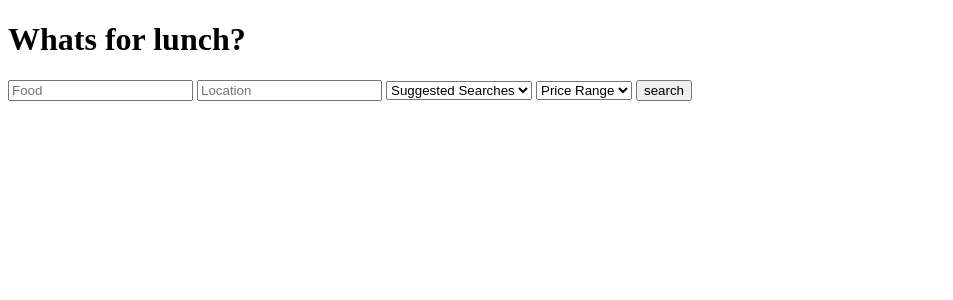
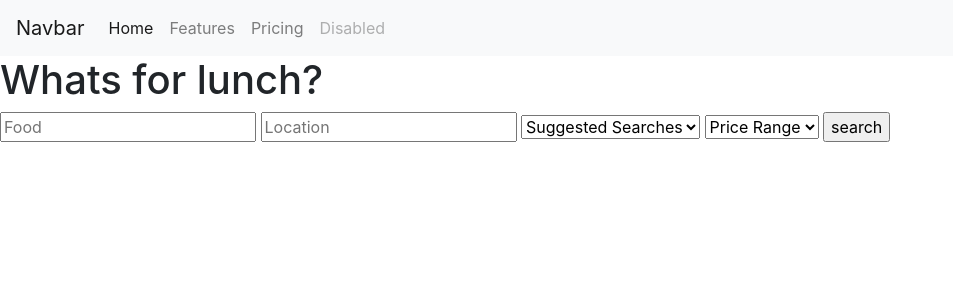
Before and after one commit to stian34556/what-s-for-lunch, a Flask app: page / in a window 1280 px wide. Shown: the top 300 px of the page, without its empty margins (0-953 px from the left). Run offline with Flask 2, Linux system fonts and the light colour scheme; some libraries are stand-ins or nearby versions.

Commit message:
added navbar

```diff
--- a/app.py
+++ b/app.py
@@ -2,6 +2,30 @@ from flask import Flask, render_template, request
 
 app = Flask(__name__)
 
+FOOD = [
+    "American",
+    "Asian",
+    "Barbecue",
+    "Canadian",
+    "Chinese",
+    "Europen",
+    "Fast Food",
+    "French",
+    "Halal",
+    "Italian",
+    "Japanese",
+    "Korean",
+    "Mexican",
+    "Vegetarian",
+    "Vietnamese"
+]
+
+
+@app.route("/login", methods = ["POST", "GET"])
+def login():
+    return render_template("login.html")
+
+
 @app.route("/")
 def home():
-    return render_template("home.html")
+    return render_template("home.html", suggested=FOOD)
--- a/templates/base.html
+++ b/templates/base.html
@@ -3,9 +3,29 @@
 <html lang="en">
     <head>
         <meta name="viewport" content="intitial-scale=1, width=device-width">
-        <title>Lunch Picker</title>
+        <title>{% block title %} {% endblock %}</title>
+        <link rel="stylesheet" href="https://stackpath.bootstrapcdn.com/bootstrap/4.3.1/css/bootstrap.min.css" integrity="sha384-ggOyR0iXCbMQv3Xipma34MD+dH/1fQ784/j6cY/iJTQUOhcWr7x9JvoRxT2MZw1T" crossorigin="anonymous">
     </head>
     <body>
-         {% block body %} {% endblock %}
+        <nav class="navbar navbar-expand-lg navbar-light bg-light">
+            <a class="navbar-brand" href="#">Navbar</a>
+            <button class="navbar-toggler" type="button" data-toggle="collapse" data-target="#navbarNavAltMarkup" aria-controls="navbarNavAltMarkup" aria-expanded="false" aria-label="Toggle navigation">
+              <span class="navbar-toggler-icon"></span>
+            </button>
+            <div class="collapse navbar-collapse" id="navbarNavAltMarkup">
+              <div class="navbar-nav">
+                <a class="nav-item nav-link active" href="#">Home <span class="sr-only">(current)</span></a>
+                <a class="nav-item nav-link" href="#">Features</a>
+                <a class="nav-item nav-link" href="#">Pricing</a>
+                <a class="nav-item nav-link disabled" href="#" tabindex="-1" aria-disabled="true">Disabled</a>
+              </div>
+            </div>
+          </nav>
+
+        {% block body %} {% endblock %}
+        <script src="https://code.jquery.com/jquery-3.3.1.slim.min.js" integrity="sha384-q8i/X+965DzO0rT7abK41JStQIAqVgRVzpbzo5smXKp4YfRvH+8abtTE1Pi6jizo" crossorigin="anonymous"></script>
+        <script src="https://cdnjs.cloudflare.com/ajax/libs/popper.js/1.14.7/umd/popper.min.js" integrity="sha384-UO2eT0CpHqdSJQ6hJty5KVphtPhzWj9WO1clHTMGa3JDZwrnQq4sF86dIHNDz0W1" crossorigin="anonymous"></script>
+        <script src="https://stackpath.bootstrapcdn.com/bootstrap/4.3.1/js/bootstrap.min.js" integrity="sha384-JjSmVgyd0p3pXB1rRibZUAYoIIy6OrQ6VrjIEaFf/nJGzIxFDsf4x0xIM+B07jRM" crossorigin="anonymous"></script>
+
     </body>
 </html>
--- a/templates/home.html
+++ b/templates/home.html
@@ -1,15 +1,17 @@
 {% extends "base.html" %}
+
+{% block title %} Lunch Picker {% endblock %}
 
 {% block body %}
     <h1>Whats for lunch?</h1>
-    <form action="/new" method = "post">
+    <form action="/search" method = "post">
         <input autocomplete="off" placeholder="Food" type = "text">
         <input autocomplete="off" placeholder="Location" type = "text">
         <select>
             <option disable selected>Suggested Searches</option>
-            <option>Chinese</option>
-            <option>Alcohol</option>
-            <option>Halal</option>
+            {% for food in suggested %}
+            <option> {{ food }}</option>
+            {% endfor %}
         </select>
         <select>
             <option disable selected>Price Range</option>
```
Also changed, not shown: templates/login.html (added, +7 -0 lines).
